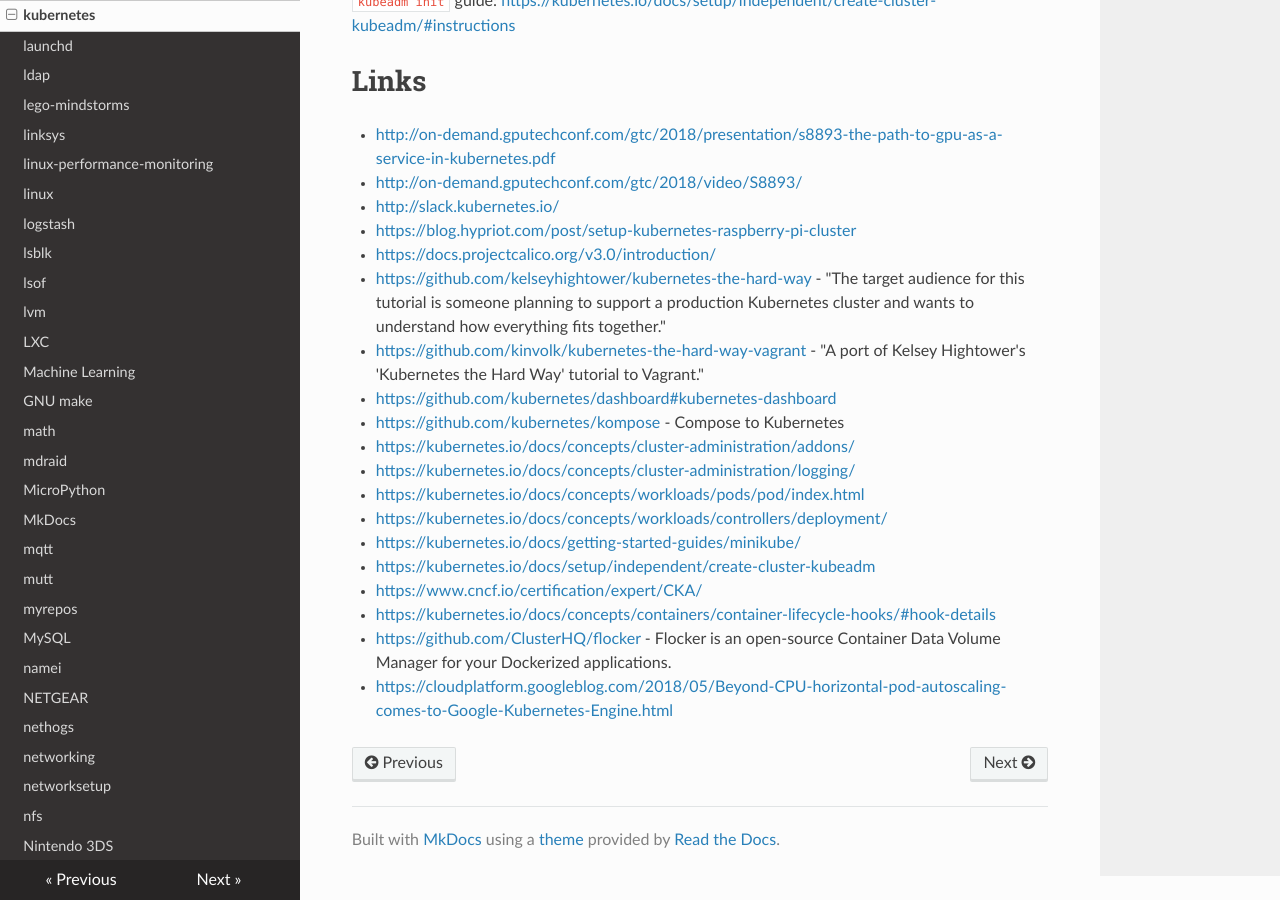
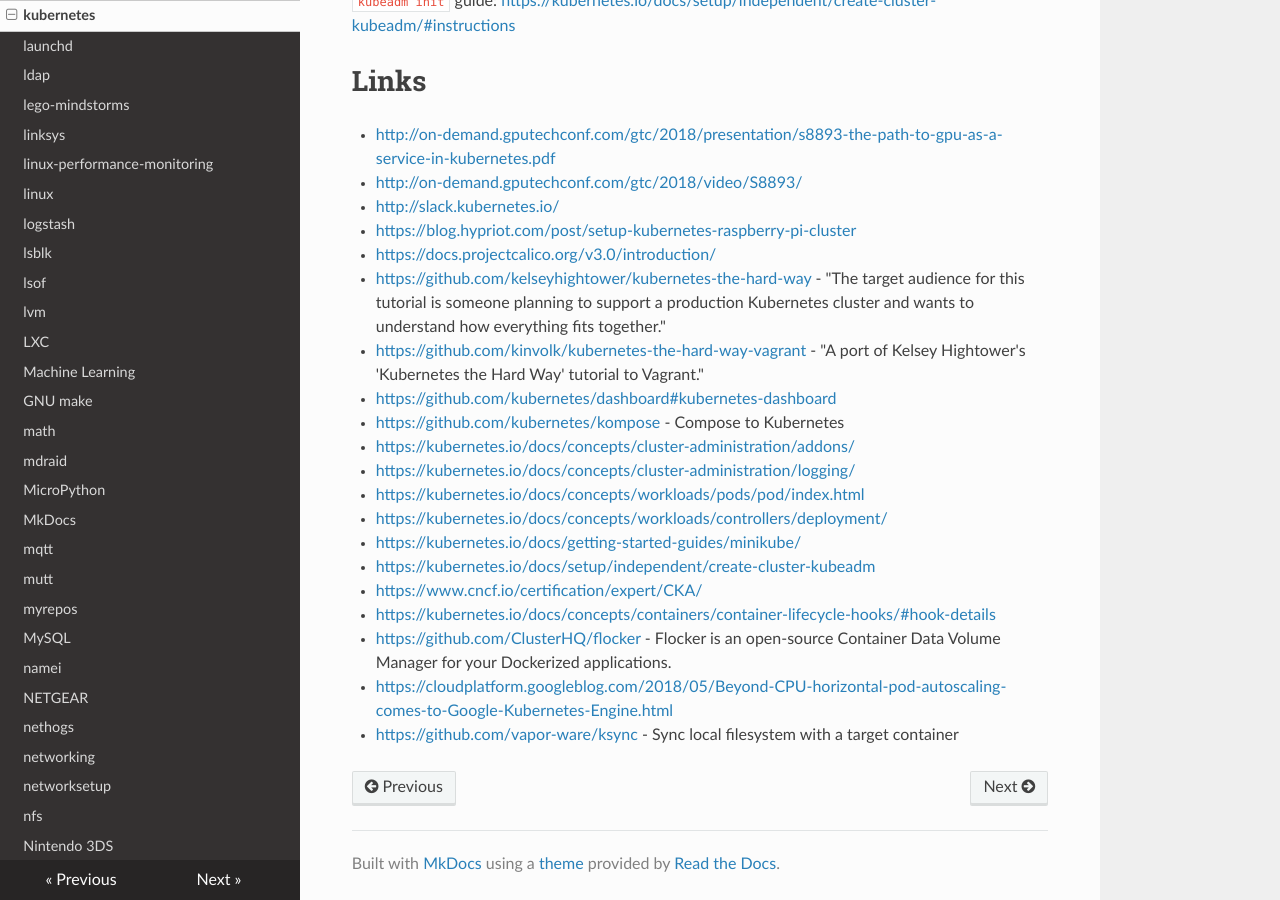
Before and after one commit to lando-cal/tech-notes, an MkDocs documentation site: the page built from docs/kubernetes.md, in a window 1280 px wide and 900 px high, scrolled down 2657 px. Built offline with MkDocs 1.6.1, drawn with Linux system fonts in a browser that asks for light colours; nearby versions of some CDN libraries.

Commit message:
Add ksync

```diff
--- a/docs/kubernetes.md
+++ b/docs/kubernetes.md
@@ -135,3 +135,4 @@ kubeadm init
 - <https://kubernetes.io/docs/concepts/containers/container-lifecycle-hooks/#hook-details>
 - <https://github.com/ClusterHQ/flocker> - Flocker is an open-source Container Data Volume Manager for your Dockerized applications.
 - <https://cloudplatform.googleblog.com/2018/05/Beyond-CPU-horizontal-pod-autoscaling-comes-to-Google-Kubernetes-Engine.html>
+- <https://github.com/vapor-ware/ksync> - Sync local filesystem with a target container
```
